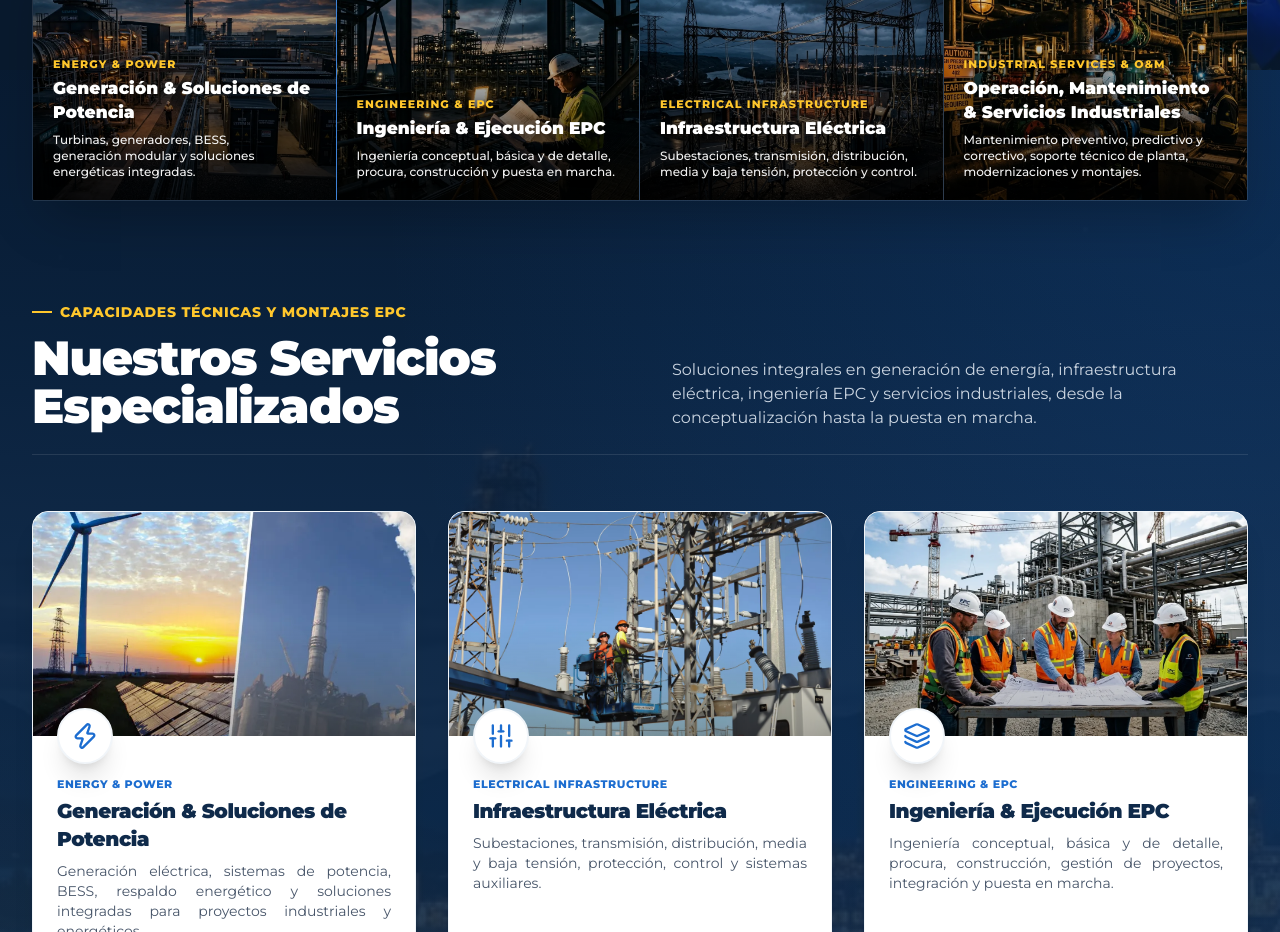
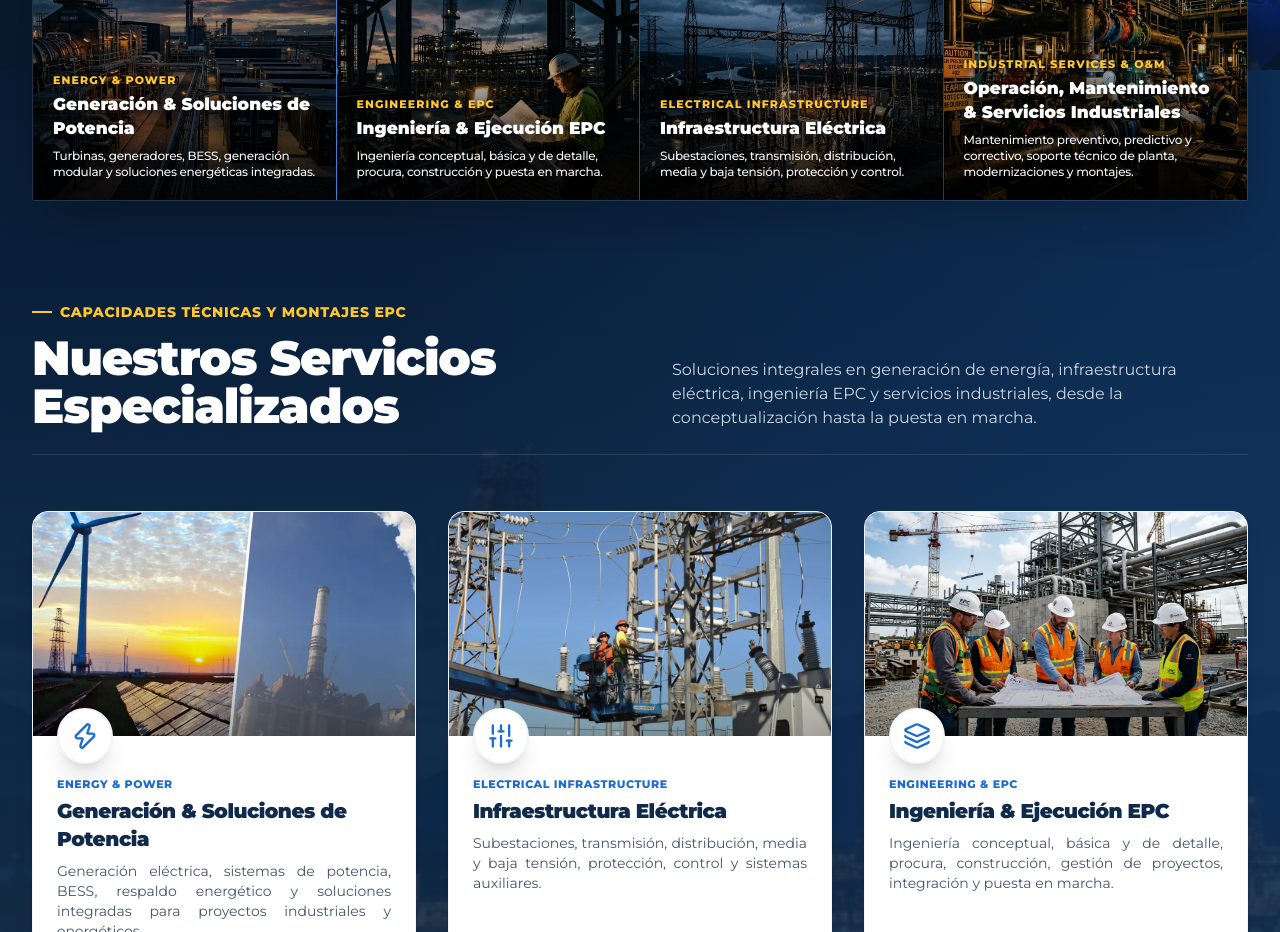
Before and after one commit to TeTcito/DAIMSAS, a React (Vite) app: page / in a window 1280 px wide. Shown: the part 840-1772 px from the top of the page. Built offline with nearby package versions, Linux system fonts and the light colour scheme.

Commit message:
fix: optimizacion de tracking y flujo de texto en tarjetas del Hero

```diff
--- a/src/components/Hero.jsx
+++ b/src/components/Hero.jsx
@@ -92,7 +92,7 @@ export default function Hero() {
               <h3 className="text-sm sm:text-base lg:text-[15px] xl:text-[17px] font-black text-white leading-tight drop-shadow-[0_2px_8px_rgba(0,0,0,0.95)] mb-1.5 sm:mb-2">
                 Generación & Soluciones de Potencia
               </h3>
-              <p className="text-[11px] sm:text-xs text-white/95 font-medium leading-snug drop-shadow-[0_1px_5px_rgba(0,0,0,0.95)] text-left text-pretty">
+              <p className="text-[11px] sm:text-xs text-white/95 font-medium leading-snug drop-shadow-[0_1px_5px_rgba(0,0,0,0.95)] text-left tracking-tight">
                 Turbinas, generadores, BESS, generación modular y soluciones energéticas integradas.
               </p>
             </div>
@@ -121,7 +121,7 @@ export default function Hero() {
               <h3 className="text-sm sm:text-base lg:text-[15px] xl:text-[17px] font-black text-white leading-tight drop-shadow-[0_2px_8px_rgba(0,0,0,0.95)] mb-1.5 sm:mb-2 whitespace-nowrap">
                 Ingeniería & Ejecución EPC
               </h3>
-              <p className="text-[11px] sm:text-xs text-white/95 font-medium leading-snug drop-shadow-[0_1px_5px_rgba(0,0,0,0.95)] text-left text-pretty">
+              <p className="text-[11px] sm:text-xs text-white/95 font-medium leading-snug drop-shadow-[0_1px_5px_rgba(0,0,0,0.95)] text-left tracking-tight">
                 Ingeniería conceptual, básica y de detalle, procura, construcción y puesta en marcha.
               </p>
             </div>
@@ -150,7 +150,7 @@ export default function Hero() {
               <h3 className="text-sm sm:text-base lg:text-[15px] xl:text-[17px] font-black text-white leading-tight drop-shadow-[0_2px_8px_rgba(0,0,0,0.95)] mb-1.5 sm:mb-2 whitespace-nowrap">
                 Infraestructura Eléctrica
               </h3>
-              <p className="text-[11px] sm:text-xs text-white/95 font-medium leading-snug drop-shadow-[0_1px_5px_rgba(0,0,0,0.95)] text-left text-pretty">
+              <p className="text-[11px] sm:text-xs text-white/95 font-medium leading-snug drop-shadow-[0_1px_5px_rgba(0,0,0,0.95)] text-left tracking-tight">
                 Subestaciones, transmisión, distribución, media y baja tensión, protección y control.
               </p>
             </div>
@@ -180,7 +180,7 @@ export default function Hero() {
                 <span className="block">Operación, Mantenimiento</span>
                 <span className="block">& Servicios Industriales</span>
               </h3>
-              <p className="text-[11px] sm:text-xs text-white/95 font-medium leading-snug drop-shadow-[0_1px_5px_rgba(0,0,0,0.95)] text-left text-pretty">
+              <p className="text-[11px] sm:text-xs text-white/95 font-medium leading-snug drop-shadow-[0_1px_5px_rgba(0,0,0,0.95)] text-left tracking-tight">
                 Mantenimiento preventivo, predictivo y correctivo, soporte técnico de planta, modernizaciones y montajes.
               </p>
             </div>
```
